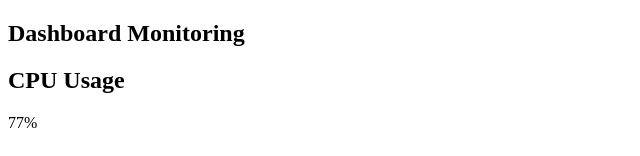
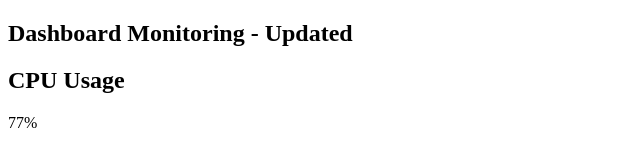
Before and after one commit to HADY2006-hdy/HADY, a plain HTML site: page index.html in a window 1280 px wide. Shown: the top 156 px of the page, without its empty margins (0-640 px from the left). Drawn offline with Linux system fonts and the light colour scheme.

Commit message:
update dashboard

```diff
--- a/index.html
+++ b/index.html
@@ -9,7 +9,8 @@
 <body>
 
     <nav class="navbar">
-        <h1>Dashboard Monitoring</h1>
+        <h1>Dashboard Monitoring - Updated</h1>
+
     </nav>
 
     <div class="container">
```
